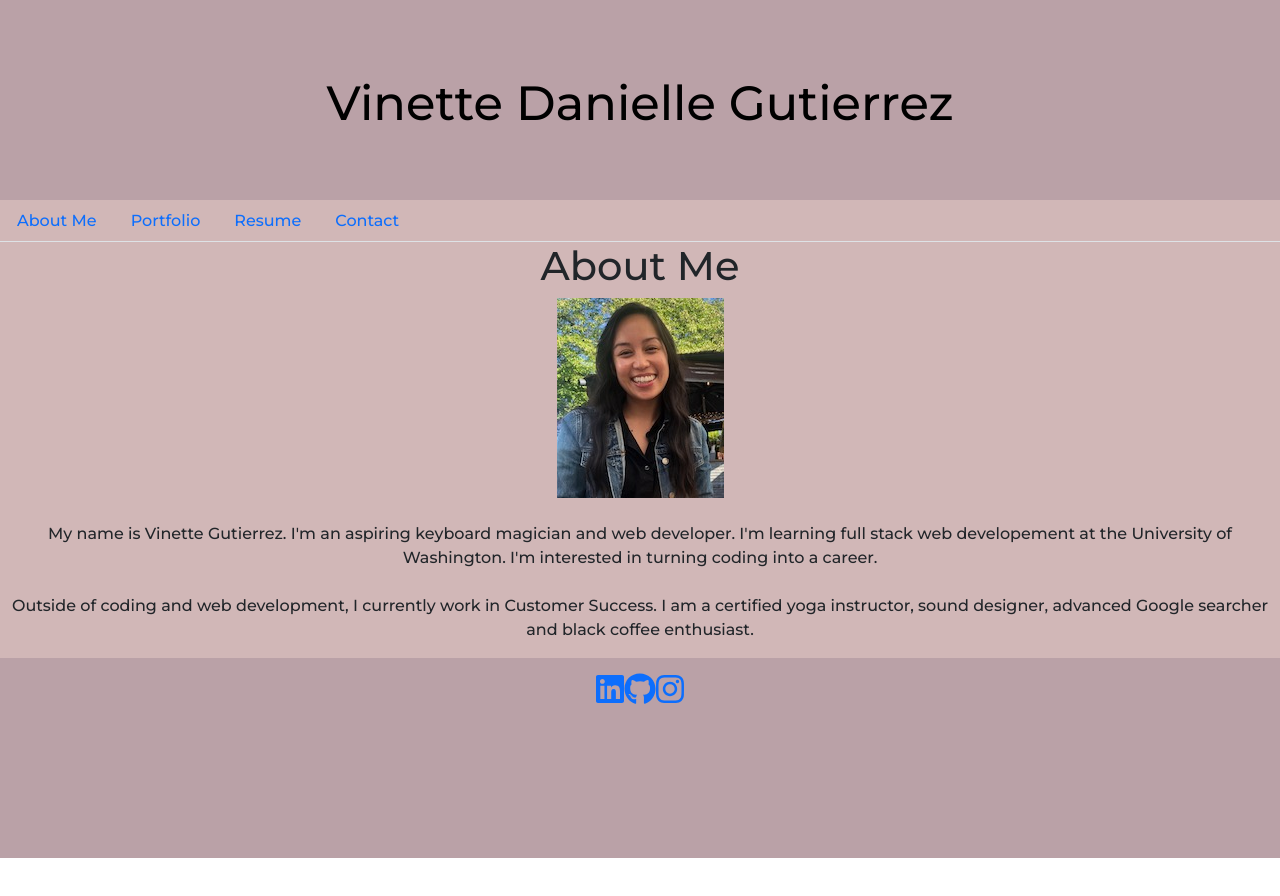
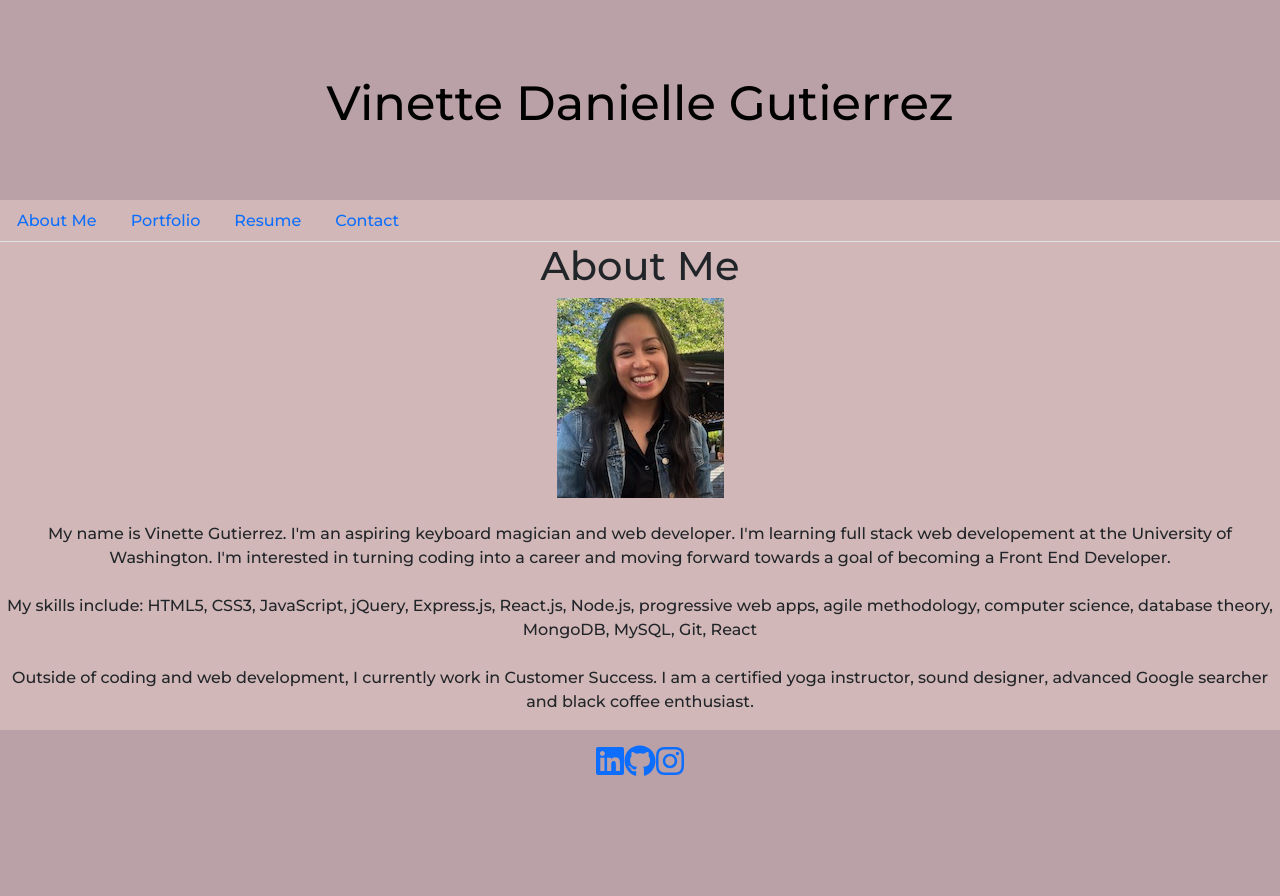
Before and after one commit to vinetteg/ReactPortfolio_VGUTIERREZ, a React (Create React App) app: page / in a window 1280 px wide. Shown: the top 896 px of the page. Before the commit the page ends 858 px from the top, so only its background shows below. Built offline with nearby package versions, Linux system fonts and the light colour scheme.

Commit message:
Added more content to about page

```diff
--- a/src/components/pages/About.js
+++ b/src/components/pages/About.js
@@ -10,7 +10,12 @@ export default function About() {
       <p>
         My name is Vinette Gutierrez. I'm an aspiring keyboard magician and web
         developer. I'm learning full stack web developement at the University of
-        Washington. I'm interested in turning coding into a career.
+        Washington. I'm interested in turning coding into a career and moving
+        forward towards a goal of becoming a Front End Developer.
+        <br /> <br />
+        My skills include: HTML5, CSS3, JavaScript, jQuery, Express.js,
+        React.js, Node.js, progressive web apps, agile methodology, computer
+        science, database theory, MongoDB, MySQL, Git, React
         <br />
         <br />
         Outside of coding and web development, I currently work in Customer
```
